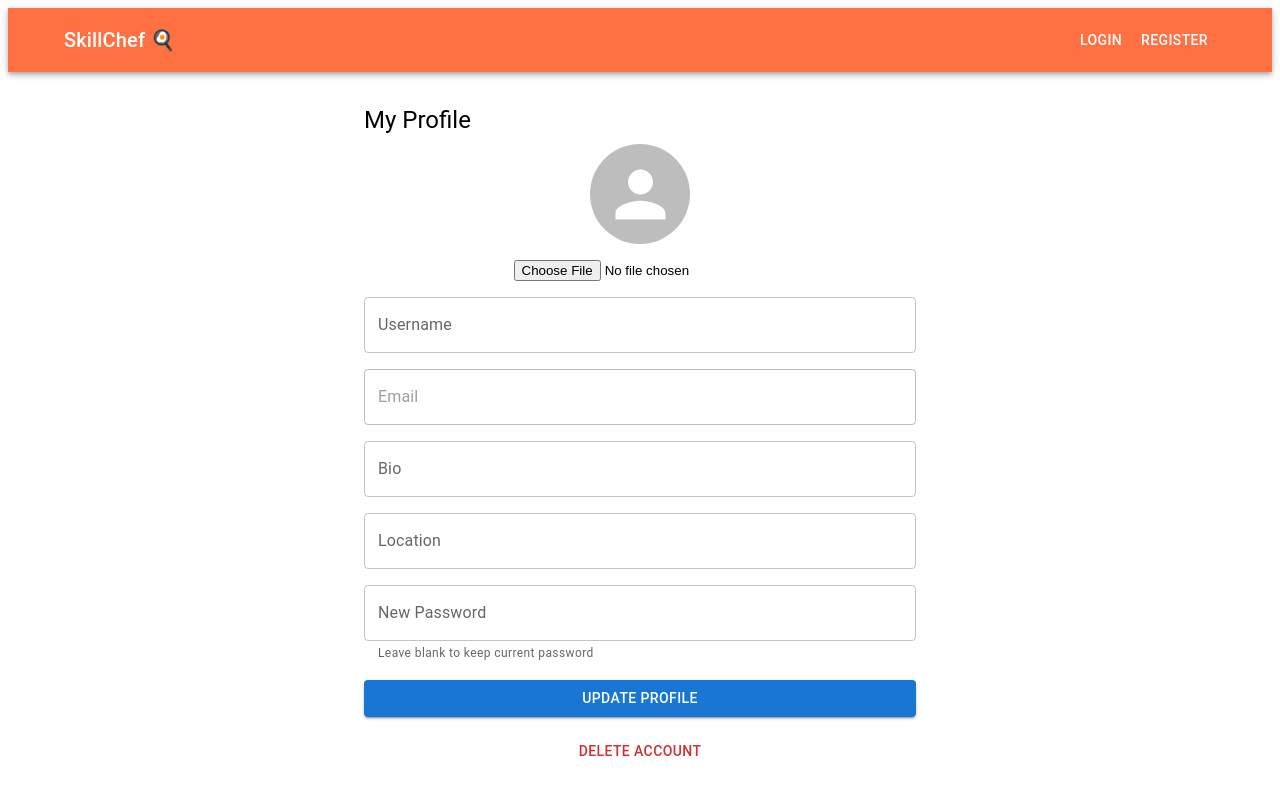
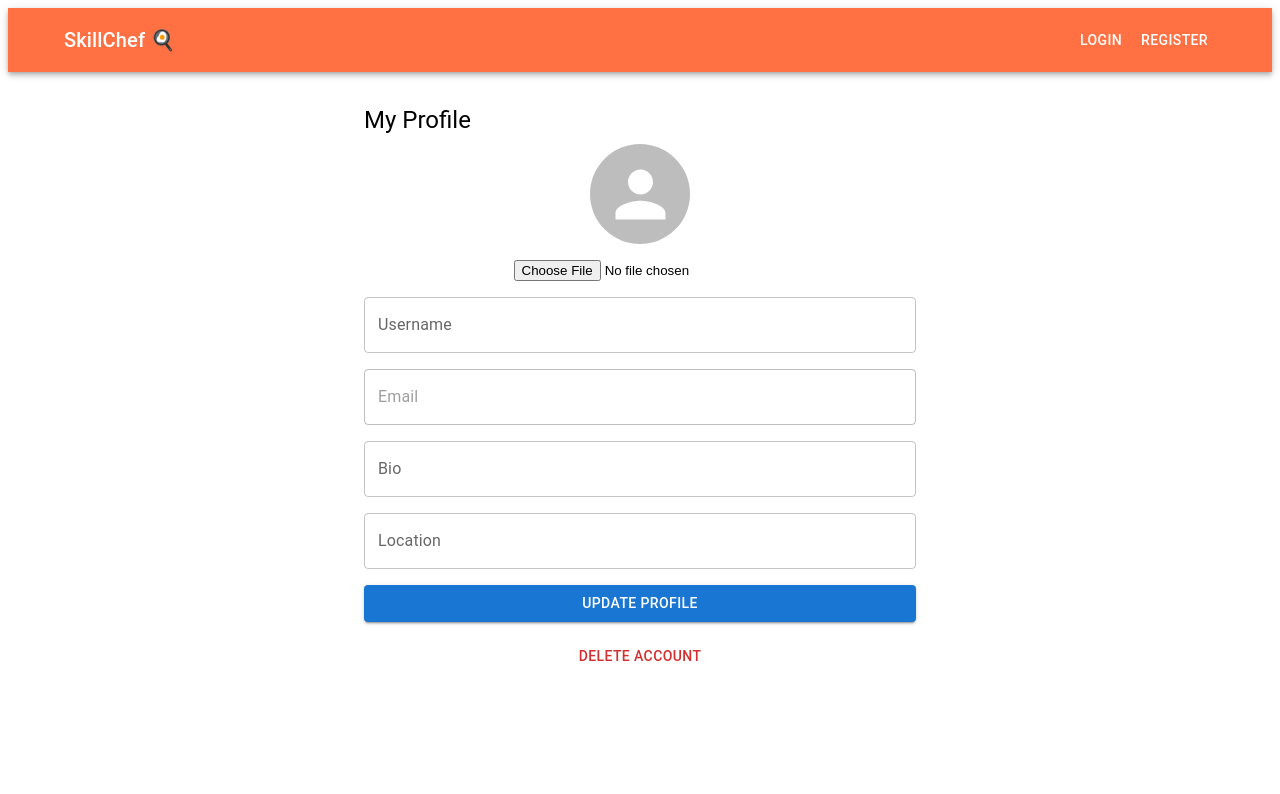
Before and after one commit to hashan991/skillshef-Cooking-Learning-socialmedia-platforme, a React (Create React App) app in the folder skillchef-frontend/: page /profile in a window 1280 px wide. Shown: the top 794 px of the page. Built offline with nearby package versions, Linux system fonts and the light colour scheme.

Commit message:
2222 hashan

```diff
--- a/skillchef-frontend/src/pages/Profile.js
+++ b/skillchef-frontend/src/pages/Profile.js
@@ -23,7 +23,6 @@ function Profile() {
     bio: "",
     location: "",
     profilePic: "",
-    password: "",
   });
 
   const [file, setFile] = useState(null);
@@ -43,7 +42,6 @@ function Profile() {
           bio: data.bio || "",
           location: data.location || "",
           profilePic: data.profilePic || "",
-          password: "",
         });
       });
     }
@@ -63,7 +61,6 @@ function Profile() {
       formData.append("username", form.username);
       formData.append("bio", form.bio);
       formData.append("location", form.location);
-      if (form.password) formData.append("password", form.password);
       if (file) formData.append("file", file);
 
       const res = await axios.put(
@@ -81,7 +78,6 @@ function Profile() {
         bio: updated.bio || "",
         location: updated.location || "",
         profilePic: updated.profilePic || "",
-        password: "",
       });
 
       setToast({
@@ -141,14 +137,6 @@ function Profile() {
           value={form.location}
           onChange={handleChange}
         />
-        <TextField
-          label="New Password"
-          name="password"
-          type="password"
-          value={form.password}
-          onChange={handleChange}
-          helperText="Leave blank to keep current password"
-        />
         <Button variant="contained" onClick={handleUpdate}>
           Update Profile
         </Button>
```
Also changed, not shown: 8 other files (tests, documents, lock files or other folders).
